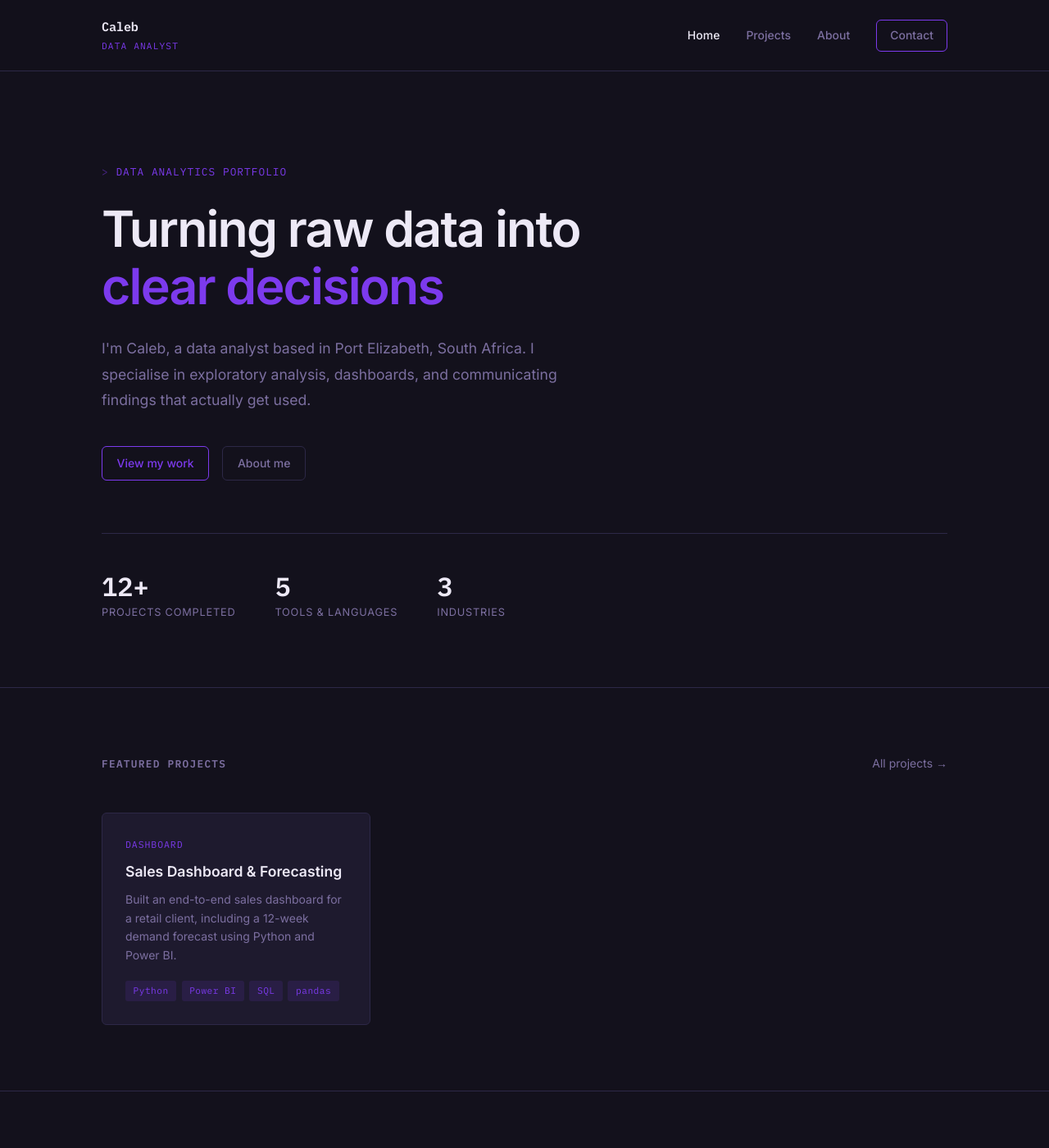
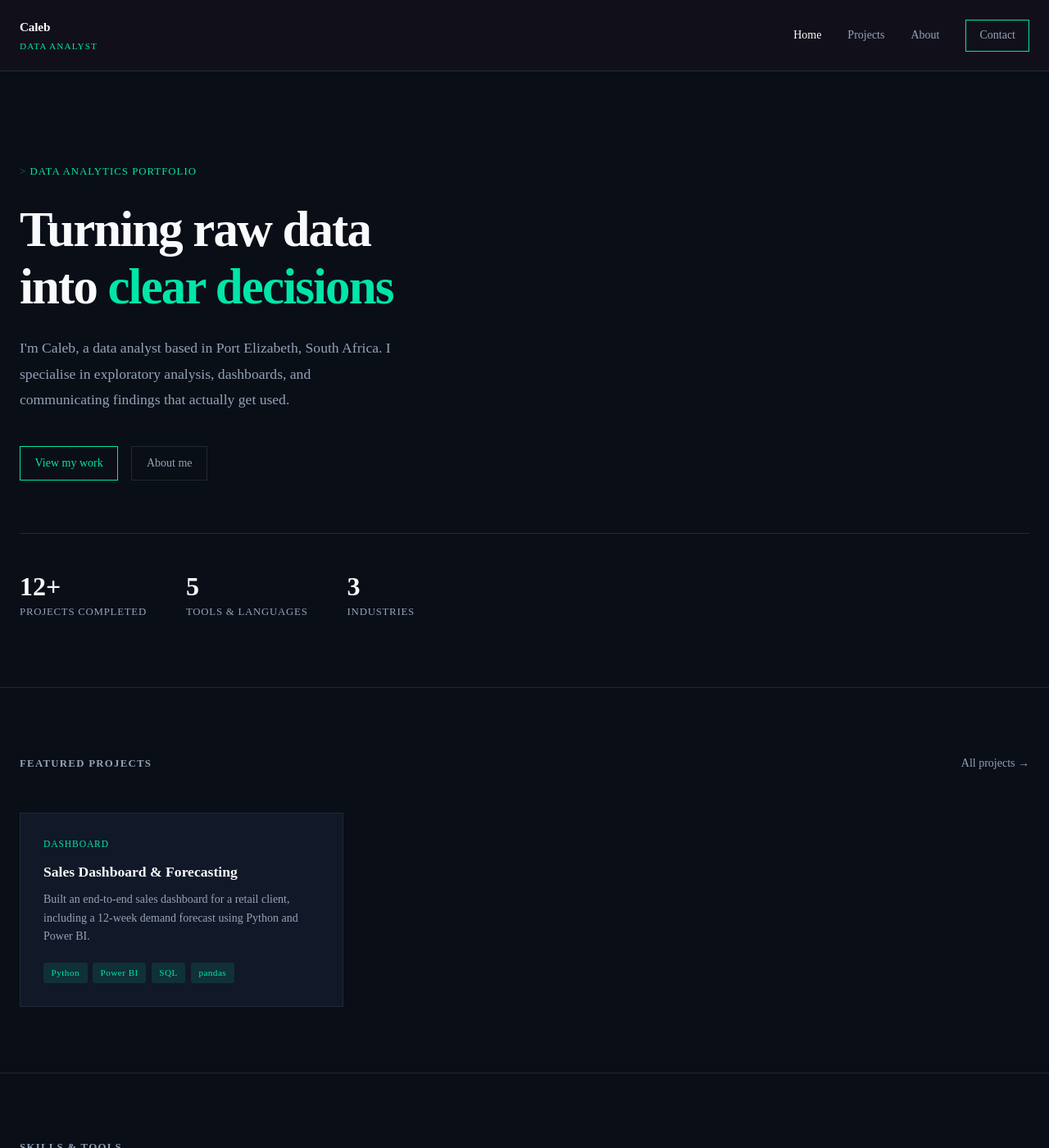
Before and after one commit to Shazilazi/Shazilazi.github.io, a Jekyll site: the page built from index.md, in a window 1280 px wide and 1400 px high. Shown: the whole window at 82% size. Built offline with Jekyll 4.4.1, drawn with Linux system fonts in a browser that asks for light colours.

Commit message:
Update style.css

```diff
--- a/assets/css/style.css
+++ b/assets/css/style.css
@@ -2,19 +2,15 @@
    TOKENS
    ============================================ */
 :root {
-  --bg:         #13111C;
-  --surface:    #1E1A2E;
-  --border:     #2D2847;
-  --text:       #EDE9F6;
-  --muted:      #7C6FA0;
-  --accent:     #7C3AED;
-  --accent-dim: rgba(124, 58, 237, 0.12);
+  --bg:         #0A0E17;
+  --surface:    #111827;
+  --border:     #1F2937;
 
-  --font-mono: 'IBM Plex Mono', monospace;
-  --font-sans: 'Inter', system-ui, sans-serif;
+  --text:       #F8FAFC;
+  --muted:      #94A3B8;
 
-  --radius: 6px;
-  --max-w: 1080px;
+  --accent:     #00E5A8;
+  --accent-dim: rgba(0,229,168,0.12);
 }
 
 /* ============================================
```
